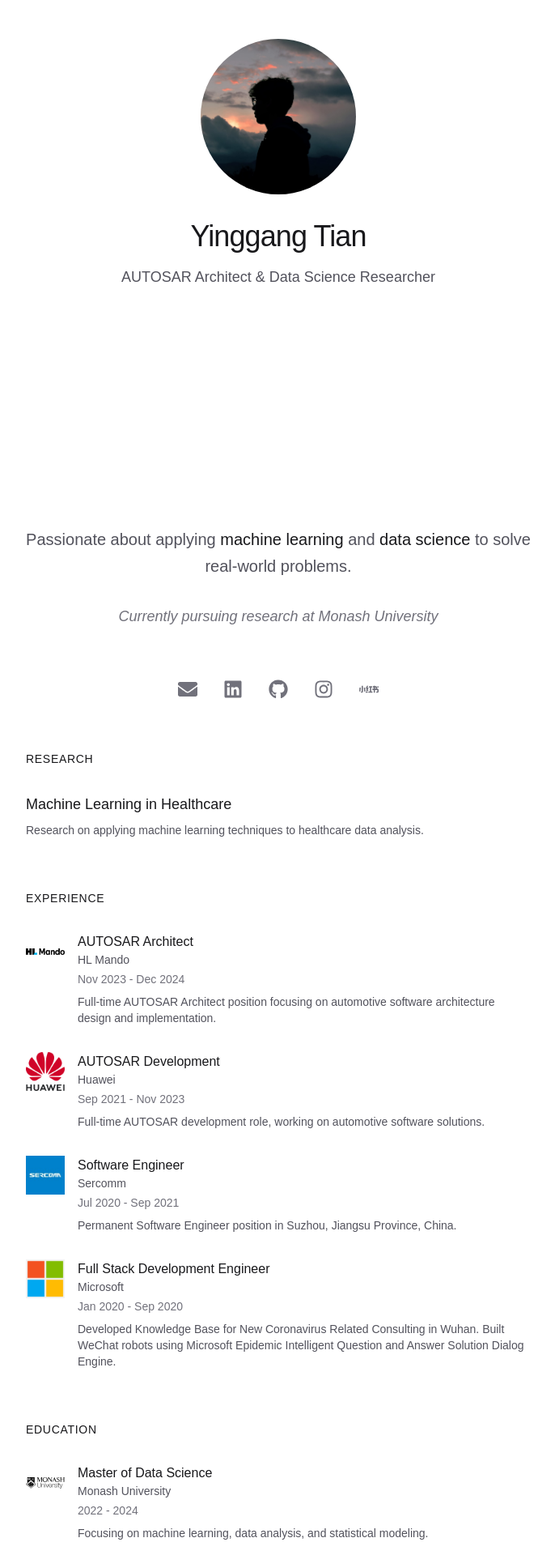
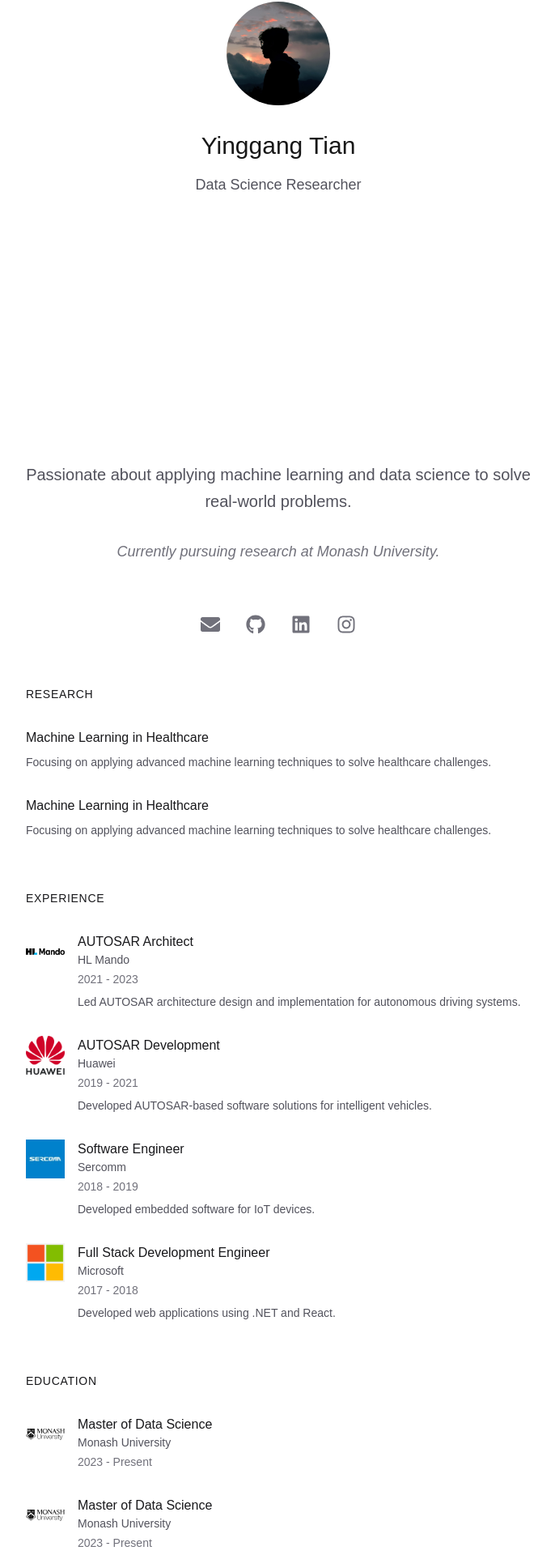
Before and after one commit to yinggangtian/tianyinggang.github.io, a Next.js app: page / in a window 1280 px wide. Shown: the part 278-2198 px from the top of the page at 81% size, without its empty margins (296-982 px from the left). Built offline with nearby package versions, Linux system fonts and the light colour scheme; a web font is replaced by a local one.

Commit message:
V1.2:Pull the main information out of the src folder into a .ts file

```diff
--- /dev/null
+++ b/profile.ts
@@ -0,0 +1,74 @@
+export const profile = {
+  name: "Yinggang Tian",
+  role: "Data Science Researcher",
+  email: "yinggang.tian@monash.edu",
+  github: "https://github.com/tianyinggang",
+  linkedin: "https://www.linkedin.com/in/yinggang-tian",
+  avatar: "/images/avatar.jpg",
+  webproject:"https://github.com/tianyinggang/webproject",
+  instagram:"https://www.instagram.com/tianyinggang",
+  introduction: {
+    passion: "Passionate about applying machine learning and data science to solve real-world problems.",
+    current: "Currently pursuing research at Monash University."
+  },
+  education: [
+    {
+      degree: "Master of Data Science",
+      school: "Monash University",
+      period: "2023 - Present",
+      location: "Melbourne, Australia",
+      logo: "/images/monash-logo.svg"
+    },
+    {
+      degree: "Master of Data Science",
+      school: "Monash University",
+      period: "2023 - Present",
+      location: "Melbourne, Australia",
+      logo: "/images/monash-logo.svg"
+    }
+  ],
+  experiences: [
+    {
+      title: "AUTOSAR Architect",
+      company: "HL Mando",
+      period: "2021 - 2023",
+      location: "Shanghai, China",
+      description: "Led AUTOSAR architecture design and implementation for autonomous driving systems.",
+      logo: "/images/hl-mando-logo.png"
+    },
+    {
+      title: "AUTOSAR Development",
+      company: "Huawei",
+      period: "2019 - 2021",
+      location: "Shanghai, China",
+      description: "Developed AUTOSAR-based software solutions for intelligent vehicles.",
+      logo: "/images/huawei-logo.png"
+    },
+    {
+      title: "Software Engineer",
+      company: "Sercomm",
+      period: "2018 - 2019",
+      location: "Suzhou, China",
+      description: "Developed embedded software for IoT devices.",
+      logo: "/images/sercomm-logo.png"
+    },
+    {
+      title: "Full Stack Development Engineer",
+      company: "Microsoft",
+      period: "2017 - 2018",
+      location: "Suzhou, China",
+      description: "Developed web applications using .NET and React.",
+      logo: "/images/microsoft-logo.png"
+    }
+  ],
+  research: [
+    {
+      title: "Machine Learning in Healthcare",
+      description: "Focusing on applying advanced machine learning techniques to solve healthcare challenges."
+    },
+    {
+      title: "Machine Learning in Healthcare",
+      description: "Focusing on applying advanced machine learning techniques to solve healthcare challenges."
+    }
+  ]
+} as const;
--- a/src/app/layout.tsx
+++ b/src/app/layout.tsx
@@ -3,6 +3,8 @@ import { Inter } from 'next/font/google'
 import { Metadata } from 'next'
 import Navigation from '@/components/Navigation'
 import { GeistSans } from 'geist/font/sans'
+import Footer from '@/components/Footer'
+import { profile } from '../../profile'
 
 const inter = Inter({
   subsets: ['latin'],
@@ -12,17 +14,13 @@ const inter = Inter({
 
 export const metadata: Metadata = {
   title: {
-    template: '%s | Yinggang Tian',
-    default: 'Yinggang Tian',
+    template: `%s | ${profile.name}`,
+    default: profile.name,
   },
-  description: 'Personal website of Yinggang Tian - AUTOSAR Architect & Data Science Researcher',
+  description: `${profile.name} - ${profile.role}. ${profile.introduction.passion}`,
   openGraph: {
-    title: 'Yinggang Tian',
-    description: 'Personal website of Yinggang Tian - AUTOSAR Architect & Data Science Researcher',
-    url: 'https://yourdomain.com',
-    siteName: 'Yinggang Tian',
-    locale: 'en_US',
-    type: 'website',
+    title: profile.name,
+    description: profile.introduction.passion,
   },
   robots: {
     index: true,
@@ -64,11 +62,10 @@ export default function RootLayout({
         <meta name="theme-color" content="#ffffff" media="(prefers-color-scheme: light)" />
         <meta name="theme-color" content="#18181b" media="(prefers-color-scheme: dark)" />
       </head>
-      <body className="antialiased bg-white dark:bg-zinc-900 text-zinc-900 dark:text-white">
+      <body className="bg-white text-zinc-900 dark:bg-zinc-900 dark:text-zinc-100">
         <Navigation />
-        <div className="pt-20">
-          {children}
-        </div>
+        <main>{children}</main>
+        <Footer />
       </body>
     </html>
   )
--- a/src/components/Footer.tsx
+++ b/src/components/Footer.tsx
@@ -1,6 +1,7 @@
 'use client'
 
 import Link from 'next/link'
+import { profile } from '../../profile'
 
 export default function Footer() {
   return (
@@ -19,7 +20,7 @@ export default function Footer() {
             </Link>
           </div>
           <div>
-            © {new Date().getFullYear()} Yinggang Tian. All rights reserved.
+            © {new Date().getFullYear()} {profile.name}. All rights reserved.
           </div>
         </div>
       </div>
--- a/src/components/Hero.tsx
+++ b/src/components/Hero.tsx
@@ -1,42 +1,22 @@
 'use client'
 
 import Image from 'next/image'
-import { useEffect, useState } from 'react'
+import { profile } from '../../profile'
 
 export default function Hero() {
-  const [isVisible, setIsVisible] = useState(false)
-
-  useEffect(() => {
-    setIsVisible(true)
-  }, [])
-
   return (
     <div className="min-h-screen flex items-center justify-center bg-white dark:bg-zinc-900">
-      <div className={`text-center transform transition-all duration-1000 ${
-        isVisible
-          ? 'opacity-100 translate-y-0'
-          : 'opacity-0 translate-y-10'
-      }`}>
-        <div className="relative w-48 h-48 mx-auto mb-8">
-          <div className="absolute inset-0 bg-zinc-100 dark:bg-zinc-800 rounded-full"></div>
-          <div className="relative w-full h-full rounded-full overflow-hidden">
-            <Image
-              src="/images/profile.jpg"
-              alt="Profile"
-              fill
-              className="object-cover"
-              priority
-            />
-          </div>
+      <div className="text-center">
+        <div className="relative w-32 h-32 mx-auto mb-8">
+          <Image
+            src="/images/avatar.jpg"
+            alt={profile.name}
+            fill
+            className="rounded-full object-cover"
+          />
         </div>
-        <div className="transition-all duration-300 ease-out">
-          <h1 className="text-4xl font-medium tracking-tight text-zinc-900 dark:text-zinc-100 mb-4">
-            Yinggang Tian
-          </h1>
-          <p className="text-lg text-zinc-600 dark:text-zinc-400">
-            AUTOSAR Architect & Data Science Researcher
-          </p>
-        </div>
+        <h1 className="text-3xl font-medium mb-4">{profile.name}</h1>
+        <p className="text-lg text-zinc-600 dark:text-zinc-400">{profile.role}</p>
       </div>
     </div>
   )
--- a/src/components/Navigation.tsx
+++ b/src/components/Navigation.tsx
@@ -3,6 +3,7 @@
 import Image from 'next/image'
 import Link from 'next/link'
 import { usePathname } from 'next/navigation'
+import { profile } from '../../profile'
 
 export default function Navigation() {
   const pathname = usePathname()
@@ -31,7 +32,7 @@ export default function Navigation() {
               href="/"
               className="text-sm font-medium tracking-tight hover:text-zinc-900 dark:hover:text-white transition-colors"
             >
-              YINGGANG TIAN
+              {profile.name}
             </Link>
           </div>
           <div className="flex gap-6 items-center">
@@ -56,7 +57,7 @@ export default function Navigation() {
               Blog
             </Link>
             <Link
-              href="https://github.com/yourusername"
+              href={profile.webproject}
               className="text-zinc-500 dark:text-zinc-400 hover:text-zinc-900 dark:hover:text-white transition-colors"
               target="_blank"
               rel="noopener noreferrer"
--- a/src/components/Profile.tsx
+++ b/src/components/Profile.tsx
@@ -1,93 +1,24 @@
 'use client'
 
 import Image from 'next/image'
-import { FaGithub, FaLinkedin, FaInstagram, FaEnvelope } from 'react-icons/fa'
-import { SiXiaohongshu } from 'react-icons/si'
-
-interface Experience {
-  title: string
-  company: string
-  period: string
-  description: string
-  logo?: string
-}
-
-interface Education {
-  degree: string
-  school: string
-  period: string
-  description: string
-  logo?: string
-}
-
-interface Research {
-  title: string
-  description: string
-}
+import { FaGithub, FaLinkedin, FaEnvelope, FaInstagram } from 'react-icons/fa'
+import { profile } from '../../profile'
 
 export default function Profile() {
-  const experiences: Experience[] = [
-    {
-      title: "AUTOSAR Architect",
-      company: "HL Mando",
-      period: "Nov 2023 - Dec 2024",
-      description: "Full-time AUTOSAR Architect position focusing on automotive software architecture design and implementation.",
-      logo: "/images/hl-mando-logo.png"
-    },
-    {
-      title: "AUTOSAR Development",
-      company: "Huawei",
-      period: "Sep 2021 - Nov 2023",
-      description: "Full-time AUTOSAR development role, working on automotive software solutions.",
-      logo: "/images/huawei-logo.png"
-    },
-    {
-      title: "Software Engineer",
-      company: "Sercomm",
-      period: "Jul 2020 - Sep 2021",
-      description: "Permanent Software Engineer position in Suzhou, Jiangsu Province, China.",
-      logo: "/images/sercomm-logo.png"
-    },
-    {
-      title: "Full Stack Development Engineer",
-      company: "Microsoft",
-      period: "Jan 2020 - Sep 2020",
-      description: "Developed Knowledge Base for New Coronavirus Related Consulting in Wuhan. Built WeChat robots using Microsoft Epidemic Intelligent Question and Answer Solution Dialog Engine.",
-      logo: "/images/microsoft-logo.png"
-    }
-  ]
-
-  const education: Education[] = [
-    {
-      degree: "Master of Data Science",
-      school: "Monash University",
-      period: "2022 - 2024",
-      description: "Focusing on machine learning, data analysis, and statistical modeling.",
-      logo: "/images/monash-logo.svg"
-    }
-  ]
-
-  const research: Research[] = [
-    {
-      title: "Machine Learning in Healthcare",
-      description: "Research on applying machine learning techniques to healthcare data analysis."
-    }
-  ]
-
   return (
     <div className="max-w-2xl mx-auto px-6 py-12">
       <div className="mb-16 text-center">
         <p className="text-xl leading-relaxed text-zinc-600 dark:text-zinc-400 mb-8 font-light">
-          Passionate about applying <span className="text-zinc-900 dark:text-zinc-200">machine learning</span> and <span className="text-zinc-900 dark:text-zinc-200">data science</span> to solve real-world problems.
+          {profile.introduction.passion}
         </p>
         <p className="text-lg text-zinc-500 dark:text-zinc-400 italic">
-          Currently pursuing research at Monash University
+          {profile.introduction.current}
         </p>
       </div>
 
       <div className="flex items-center justify-center gap-8 mb-16">
         <a
-          href="mailto:yinggang.tian@monash.edu"
+          href={`mailto:${profile.email}`}
           target="_blank"
           rel="noopener noreferrer"
           className="text-zinc-500 hover:text-zinc-700 dark:text-zinc-400 dark:hover:text-zinc-300 transition-all duration-300 hover:scale-110"
@@ -96,7 +27,16 @@ export default function Profile() {
           <span className="sr-only">Email</span>
         </a>
         <a
-          href="https://www.linkedin.com/in/yinggang-tian"
+          href={profile.github}
+          target="_blank"
+          rel="noopener noreferrer"
+          className="text-zinc-500 hover:text-zinc-700 dark:text-zinc-400 dark:hover:text-zinc-300 transition-all duration-300 hover:scale-110"
+        >
+          <FaGithub className="w-6 h-6" />
+          <span className="sr-only">GitHub</span>
+        </a>
+        <a
+          href={profile.linkedin}
           target="_blank"
           rel="noopener noreferrer"
           className="text-zinc-500 hover:text-zinc-700 dark:text-zinc-400 dark:hover:text-zinc-300 transition-all duration-300 hover:scale-110"
@@ -105,31 +45,13 @@ export default function Profile() {
           <span className="sr-only">LinkedIn</span>
         </a>
         <a
-          href="https://github.com/tianyinggang"
-          target="_blank"
-          rel="noopener noreferrer"
-          className="text-zinc-500 hover:text-zinc-700 dark:text-zinc-400 dark:hover:text-zinc-300 transition-all duration-300 hover:scale-110"
-        >
-          <FaGithub className="w-6 h-6" />
-          <span className="sr-only">GitHub</span>
-        </a>
-        <a
-          href="https://www.instagram.com/tianyinggang"
+          href={profile.instagram}
           target="_blank"
           rel="noopener noreferrer"
           className="text-zinc-500 hover:text-zinc-700 dark:text-zinc-400 dark:hover:text-zinc-300 transition-all duration-300 hover:scale-110"
         >
           <FaInstagram className="w-6 h-6" />
           <span className="sr-only">Instagram</span>
-        </a>
-        <a
-          href="https://www.xiaohongshu.com/user/profile/5e7b3b3e000000000100a7c9"
-          target="_blank"
-          rel="noopener noreferrer"
-          className="text-zinc-500 hover:text-zinc-700 dark:text-zinc-400 dark:hover:text-zinc-300 transition-all duration-300 hover:scale-110"
-        >
-          <SiXiaohongshu className="w-6 h-6" />
-          <span className="sr-only">小红书</span>
         </a>
       </div>
 
@@ -138,13 +60,15 @@ export default function Profile() {
         <h2 className="text-sm font-medium text-zinc-900 dark:text-zinc-100 mb-8 uppercase tracking-wider">
           Research
         </h2>
-        <div className="space-y-4">
-          {research.map((item, index) => (
+        <div className="space-y-8">
+          {profile.research.map((research, index) => (
             <div key={index} className="group">
-              <h3 className="text-lg font-medium text-zinc-900 dark:text-zinc-100 mb-2">
-                {item.title}
+              <h3 className="text-base font-medium text-zinc-900 dark:text-zinc-100 mb-2">
+                {research.title}
               </h3>
-              <p className="text-sm text-zinc-600 dark:text-zinc-400">{item.description}</p>
+              <p className="text-sm text-zinc-600 dark:text-zinc-400">
+                {research.description}
+              </p>
             </div>
           ))}
         </div>
@@ -156,7 +80,7 @@ export default function Profile() {
           Experience
         </h2>
         <div className="space-y-8">
-          {experiences.map((exp, index) => (
+          {profile.experiences.map((exp, index) => (
             <div key={index} className="group flex gap-4">
               {exp.logo && (
                 <div className="relative w-12 h-12 flex-shrink-0">
@@ -187,7 +111,7 @@ export default function Profile() {
           Education
         </h2>
         <div className="space-y-8">
-          {education.map((edu, index) => (
+          {profile.education.map((edu, index) => (
             <div key={index} className="group flex gap-4">
               {edu.logo && (
                 <div className="relative w-12 h-12 flex-shrink-0">
@@ -204,8 +128,7 @@ export default function Profile() {
                   {edu.degree}
                 </h3>
                 <p className="text-sm text-zinc-600 dark:text-zinc-400 mb-1">{edu.school}</p>
-                <p className="text-sm text-zinc-500 dark:text-zinc-500 mb-2">{edu.period}</p>
-                <p className="text-sm text-zinc-600 dark:text-zinc-400">{edu.description}</p>
+                <p className="text-sm text-zinc-500 dark:text-zinc-500">{edu.period}</p>
               </div>
             </div>
           ))}
```
Also changed, not shown: public/images/avatar.jpg (renamed from public/images/profile.jpg), 1 other file (tests, documents, lock files or other folders).
